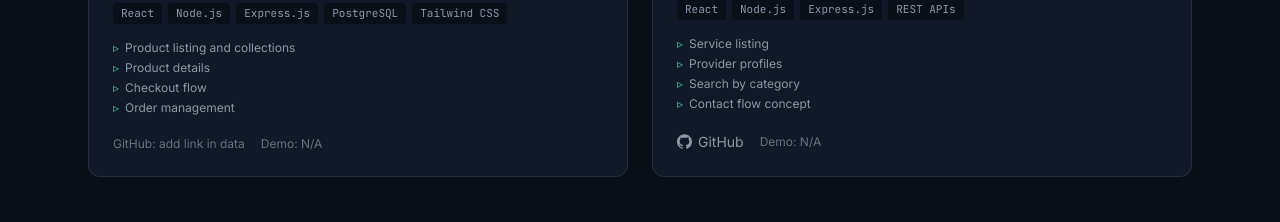
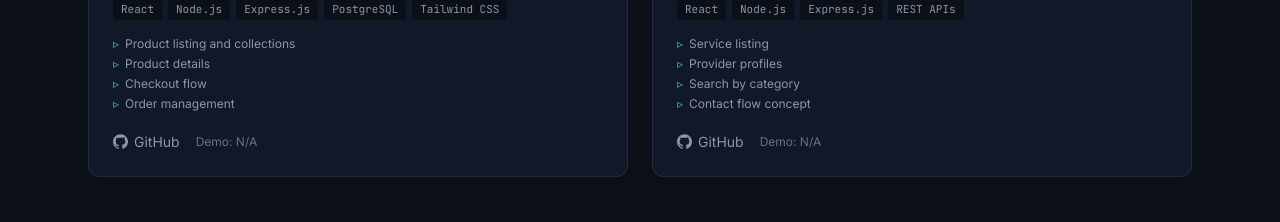
Before and after one commit to abel7107/portfolio, a React (Vite) app in the folder portfolio/: page / in a window 1280 px wide. Shown: the part 3960-4182 px from the top of the page. Built offline with nearby package versions, Linux system fonts and the light colour scheme; no server answers.

Commit message:
Add e-commerce project GitHub link

```diff
--- a/portfolio/src/data/projects.js
+++ b/portfolio/src/data/projects.js
@@ -75,7 +75,7 @@
       "Checkout flow",
       "Order management",
     ],
-    githubUrl: "", // TODO
+    githubUrl: "https://github.com/Algo-chan/mini-eccomerce-system-",
     demoUrl: "", // TODO
   },
   {
```
